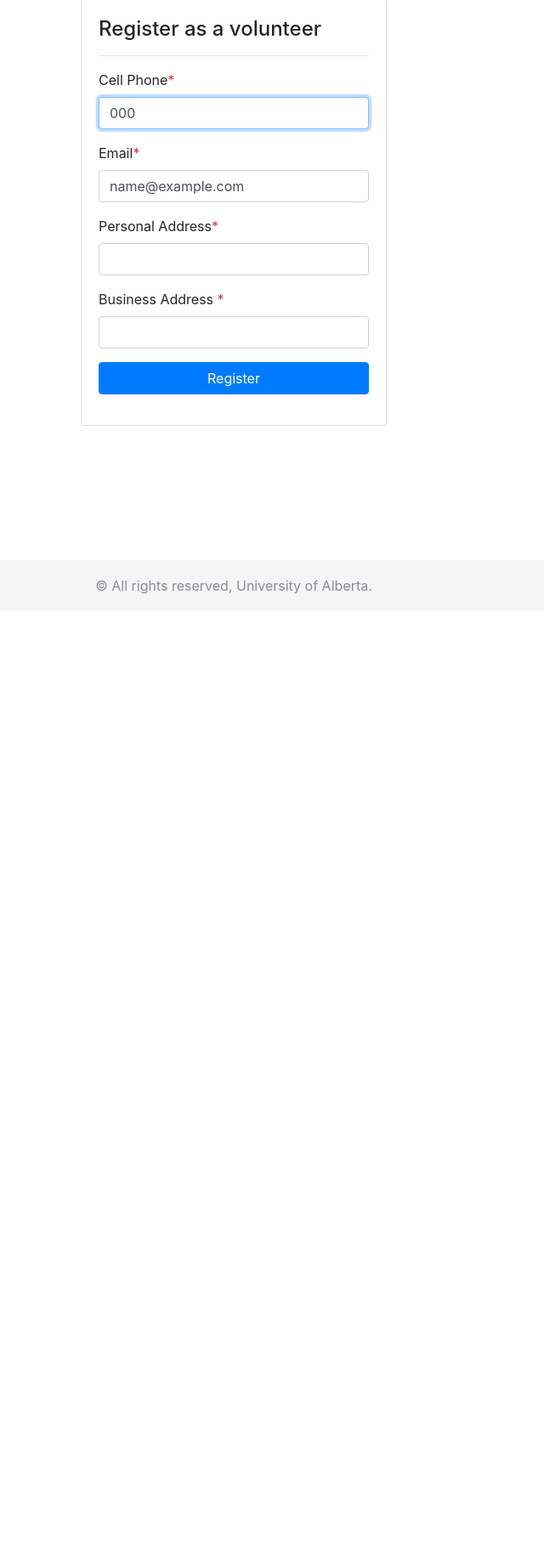
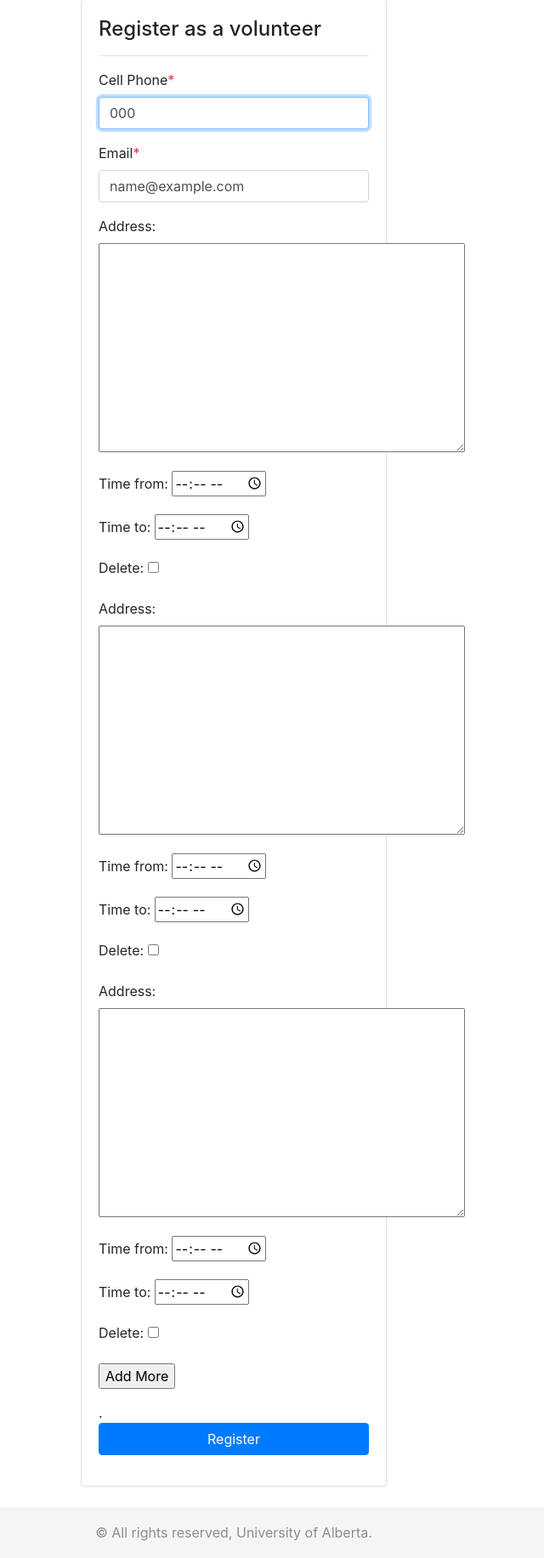
Before and after one commit to sinaj/casap, a Django app: page /accounts/register/volunteer/ in a window 1280 px wide. Shown: the part 81-1914 px from the top of the page at 85% size, without its empty margins (365-1005 px from the left). Before the commit the page ends 780 px from the top, so only its background shows below. Run offline with Django 3.2, Linux system fonts and the light colour scheme; a user stored in the database is signed in; tables that the repository leaves empty hold one stand-in row (values such as "Sample post"); parts of the project's set-up code (start-up, migrations or seed data) failed here and were passed over; some libraries are stand-ins or nearby versions.

Commit message:
#29 Update register volunteer template. Adding doesn't work

```diff
--- a/templates/registration/forms/register_volunteer.html
+++ b/templates/registration/forms/register_volunteer.html
@@ -1,3 +1,5 @@
+{% load static %}
+
 <div class="form-group">
     <label for="id_phone">Cell Phone<span class="text-danger">*</span></label>
     {{ form.phone.errors }}
@@ -10,15 +12,40 @@
     <input type="tel" id="id_email" name="email" class="form-control" placeholder="e.g. username@email.com" required
            value="{{ form.email.value|default:"" }}" autofocus>
 </div>
+
 <div class="form-group">
-    <label for="id_personal_address">Personal Address<span class="text-danger">*</span></label> </label>
-    {{ form.personal_address.errors }}
-    <input type="text" id="id_personal_address" name="personal_address" class="form-control" placeholder=""
-           value="{{ form.personal_address.value|default:"" }}">
+    {{ formset.management_form }}
+    {% for form in formset %}
+        {{ form.as_p }}
+    {% endfor %}
+<input type="button" value="Add More" id="add_more">
+
 </div>
-<div class="form-group">
-    <label for="id_business_address">Business Address <span class="text-danger">*</span></label></label>
-    {{ form.business_address.errors }}
-    <input type="text" id="id_business_address" name="business_address" class="form-control" placeholder=""
-           value="{{ form.business_address.value|default:"" }}">
-</div>
+
+<script src="https://ajax.googleapis.com/ajax/libs/jquery/3.2.1/jquery.min.js"></script>
+<link rel="stylesheet" type="text/css" href="/static/css/time.css">.
+<script src="{% static 'js/jquery.formset.js' %}"></script>
+<script type="text/javascript" src="scripts/bootstrap.min.js"></script>
+
+<script type="text/javascript">
+    $('#add_more').click(function() {
+        cloneMore('div.table:last', 'service');
+    });
+function cloneMore(selector, type) {
+    var newElement = $(selector).clone(true);
+    var total = $('#id_' + type + '-TOTAL_FORMS').val();
+    newElement.find(':input').each(function() {
+        var name = $(this).attr('name').replace('-' + (total-1) + '-','-' + total + '-');
+        var id = 'id_' + name;
+        $(this).attr({'name': name, 'id': id}).val('').removeAttr('checked');
+    });
+    newElement.find('label').each(function() {
+        var newFor = $(this).attr('for').replace('-' + (total-1) + '-','-' + total + '-');
+        $(this).attr('for', newFor);
+    });
+    total++;
+    $('#id_' + type + '-TOTAL_FORMS').val(total);
+    $(selector).after(newElement);
+}
+
+</script>
```
